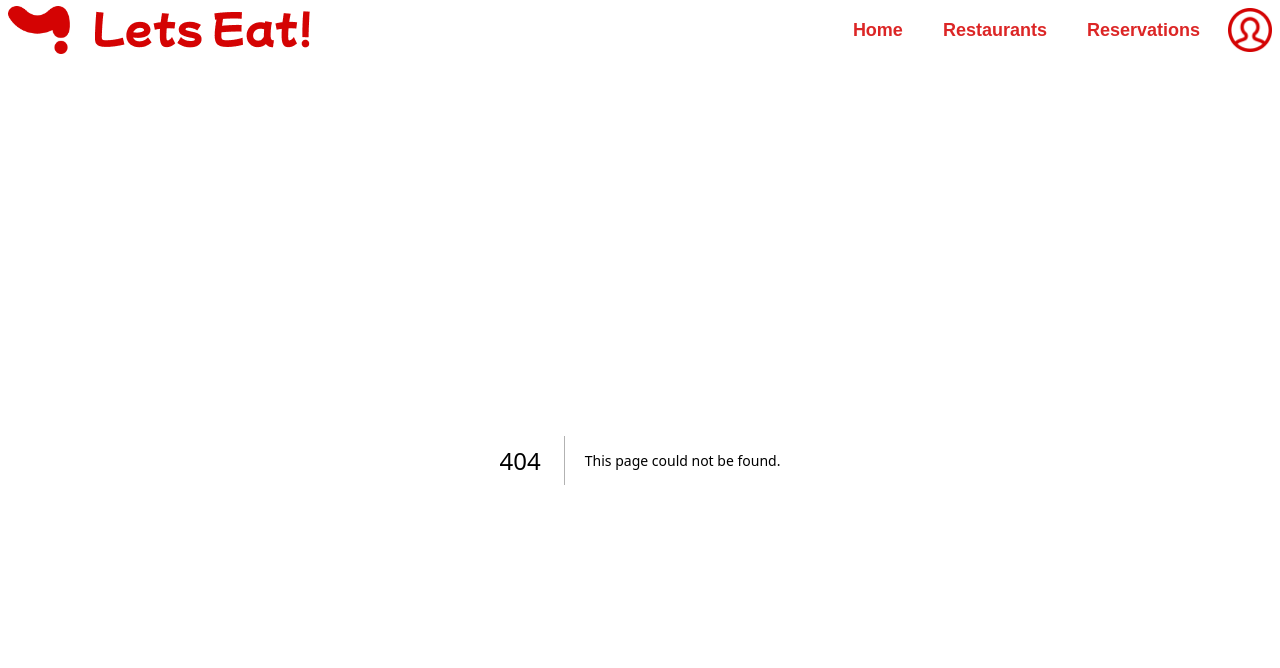
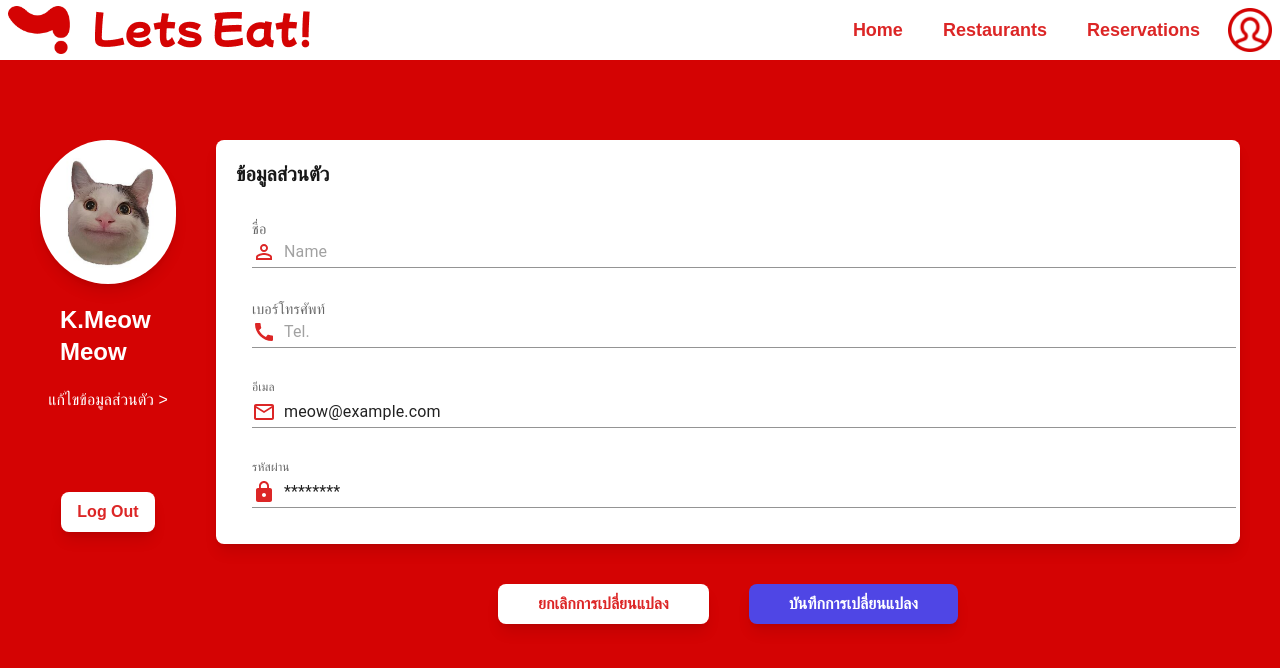
Before and after one commit to 2110503-2564/fe-project-2024-2-backache, a Next.js app: page /profile/editing in a window 1280 px wide. Before the commit this address had no page. Shown: the top 668 px of the page. Built offline with nearby package versions, Linux system fonts and the light colour scheme.

Commit message:
Add Profile Info

```diff
--- /dev/null
+++ b/src/app/(profileinfo)/profile/editing/page.tsx
@@ -0,0 +1,20 @@
+import styles from './page.module.css'
+import ProfileMenu from '@/components/ProfileMenu';
+import EditingMenu from '@/components/EditingMenu';
+
+export default function Editing() {
+    return (
+        <main className="bg-[#D40303] h-screen">
+            <div className='flex justify-left p-10'>
+                <div className='pt-10'>
+                    <ProfileMenu/>
+                </div>
+
+                <div className='ml-10'>
+                    <EditingMenu/>
+                </div>
+            </div>
+
+        </main>
+    );
+}
--- /dev/null
+++ b/src/app/(profileinfo)/profile/page.tsx
@@ -0,0 +1,13 @@
+import styles from './page.module.css'
+import ProfileMenu from '@/components/ProfileMenu';
+
+export default function Profile() {
+    return (
+        <main className="bg-[#D40303] h-screen">
+            <div className='flex justify-center p-20'>
+                <ProfileMenu/>
+            </div>
+
+        </main>
+    );
+}
```
